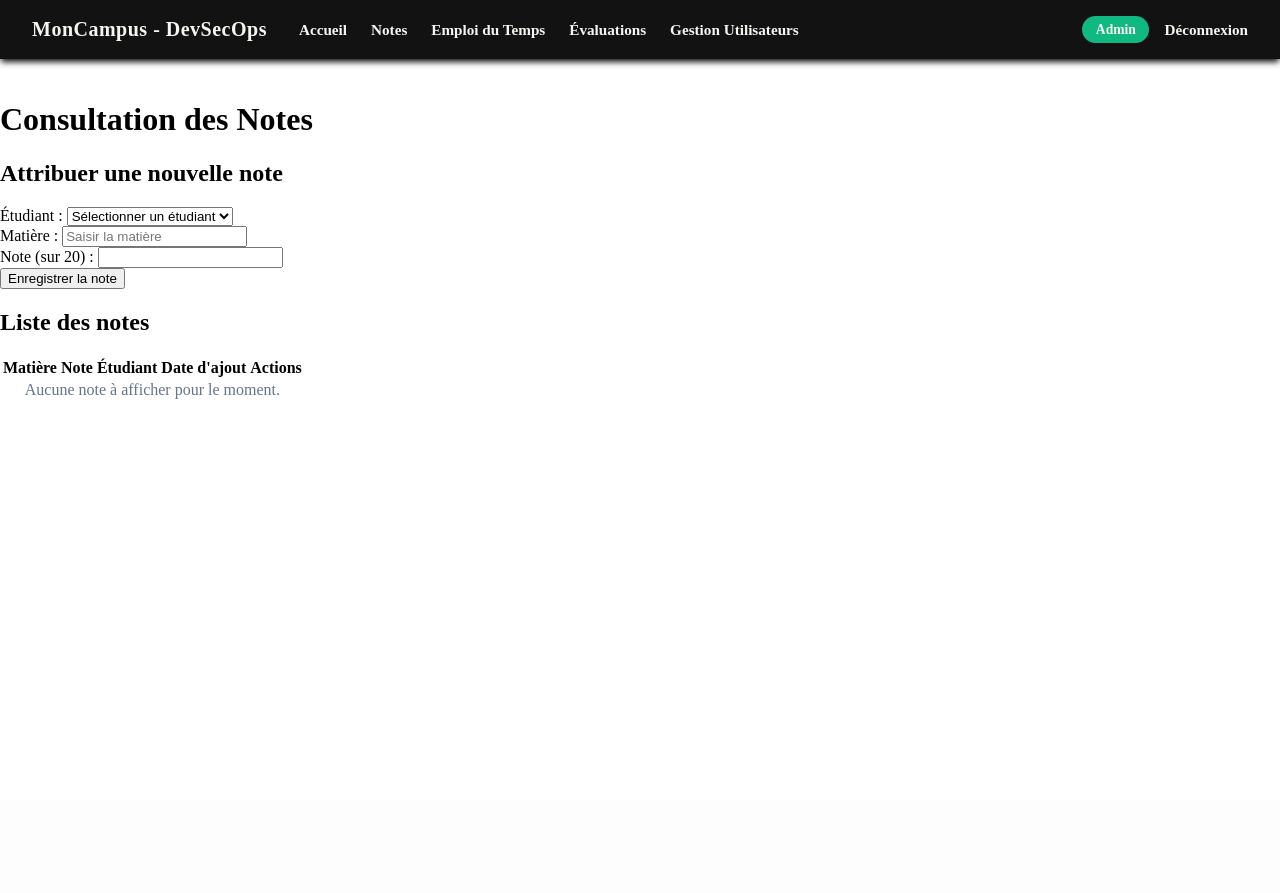
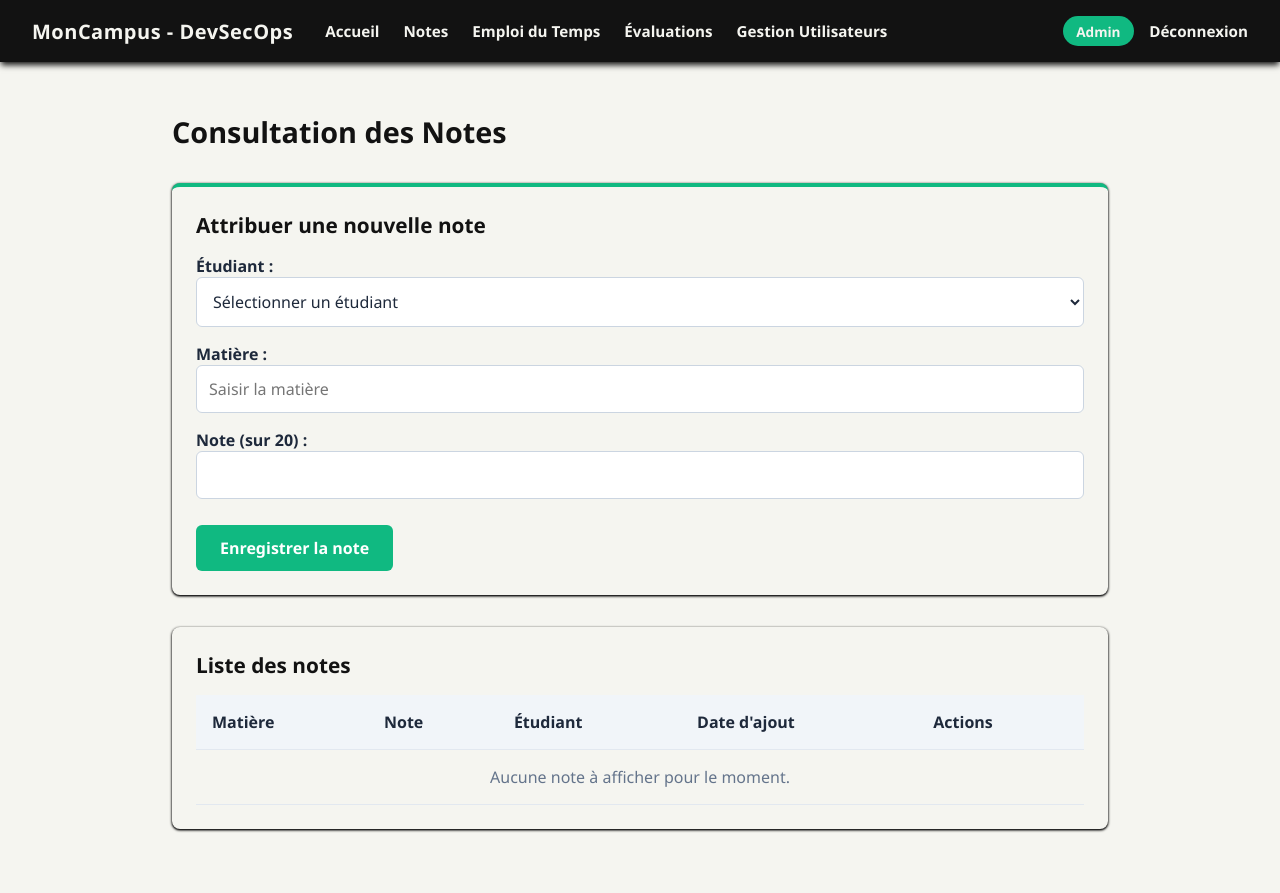
Before and after one commit to dbruere/DevSecOps, a Flask app: page /notes in a window 1280 px wide. Before the commit the page ends 399 px from the top, so only its background shows below. Run offline with Flask 3, Linux system fonts and the light colour scheme; the visitor is signed in with stand-in values (Sample User, id 1); data that the repository does not hold is empty; parts of the project's set-up code (start-up, migrations or seed data) failed here and were passed over.

Commit message:
fix: correction visuelle de la page Notes (CSS path + styles cohérents)

```diff
--- a/static/note.css
+++ b/static/note.css
@@ -1,64 +1,9 @@
-/* Reset global identique à ton exemple */
-* {
-    margin: 0;
-    padding: 0;
-    box-sizing: border-box;
-    font-family: 'Segoe UI', Tahoma, Geneva, Verdana, sans-serif;
-}
-
-body {
-    background-color: #f5f5f0; /* Le fond gris clair */
-    color: #121212;
-    display: flex;
-    flex-direction: column;
-    min-height: 100vh;
-}
-
-/* --- La barre supérieure (Header) --- */
-
-
-.logo {
-    font-size: 1.25rem;
-    font-weight: 600;
-    letter-spacing: 0.5px;
-}
-
-.role-badge {
-    background-color: #10b981; /* Bleu de notification */
-    padding: 0.35rem 0.85rem;
-    border-radius: 9999px;
-    font-size: 0.85rem;
-    font-weight: bold;
-}
-
-/* --- Conteneur Principal --- */
-.main-container {
-    padding: 2rem;
-    max-width: 1000px;
-    margin: 0 auto; /* Centre le contenu */
-    width: 100%;
-    flex-grow: 1;
-}
-
-.header-section {
-    margin-bottom: 2rem;
-}
-
-h1 { font-size: 1.8rem; color: #121212; }
-h2 { font-size: 1.3rem; margin-bottom: 1rem; color: #121212; }
-
-/* --- Cartes (Cards) pour détacher le contenu du fond gris --- */
-.card {
-    background-color: #f5f5f0;
-    border-radius: 8px;
-    padding: 1.5rem;
-    box-shadow: 0 1px 3px 0 #121212, 0 1px 2px 0 #121212;
-    margin-bottom: 2rem;
-}
+/* ===== Notes page specific styles ===== */
+/* Inherits base styles from accueil.css */
 
 /* --- Formulaire Professeur --- */
 .form-section {
-    border-top: 4px solid #10b981; /* Petite bande bleue en haut de la carte */
+    border-top: 4px solid #10b981;
 }
 
 .form-group {
@@ -69,26 +14,32 @@ h2 { font-size: 1.3rem; margin-bottom: 1rem; color: #121212; }
     display: block;
     font-weight: 600;
     margin-bottom: 0.5rem;
-    color: #121212;
+    color: #1e293b;
 }
 
-.form-group input {
+.form-group input,
+.form-group select {
     width: 100%;
     padding: 0.75rem;
-    border: 1px solid #f5f5f0;
+    border: 1px solid #cbd5e1;
     border-radius: 6px;
     font-size: 1rem;
     outline: none;
+    background-color: #fff;
+    color: #1e293b;
 }
 
-.form-group input:focus {
+.form-group input:focus,
+.form-group select:focus {
     border-color: #10b981;
-    box-shadow: 0 0 0 2px rgba(59, 130, 246, 0.2);
+    box-shadow: 0 0 0 2px rgba(16, 185, 129, 0.2);
 }
 
-button {
+/* --- Bouton principal --- */
+.card button[type="submit"],
+#form-note > button {
     background-color: #10b981;
-    color: #f5f5f0;
+    color: #fff;
     padding: 0.75rem 1.5rem;
     border: none;
     border-radius: 6px;
@@ -99,8 +50,9 @@ button {
     margin-top: 10px;
 }
 
-button:hover {
-    background-color: #10b981;
+.card button[type="submit"]:hover,
+#form-note > button:hover {
+    background-color: #059669;
 }
 
 /* --- Tableau des Notes --- */
@@ -112,26 +64,26 @@ table {
 th, td {
     padding: 1rem;
     text-align: left;
-    border-bottom: 1px solid #f5f5f0;
+    border-bottom: 1px solid #e2e8f0;
 }
 
 th {
-    background-color: #f5f5f0;
+    background-color: #f1f5f9;
     font-weight: 600;
-    color: #121212;
+    color: #1e293b;
 }
 
 tr:hover td {
-    background-color: #f5f5f0; /* Effet de survol sur les lignes du tableau */
+    background-color: #f8fafc;
 }
 
 /* --- Section Informations (Fichier texte) --- */
 pre {
-    background-color: #f5f5f0;
+    background-color: #f8fafc;
     padding: 1rem;
     border-radius: 6px;
-    border: 1px solid #f5f5f0;
-    color: #121212;
-    #f5f5f0-space: pre-wrap; /* Pour que le texte aille à la ligne correctement */
-    font-family: inherit; /* Utilise la police globale au lieu du style "code" */
+    border: 1px solid #e2e8f0;
+    color: #1e293b;
+    white-space: pre-wrap;
+    font-family: inherit;
 }
--- a/templates/note.html
+++ b/templates/note.html
@@ -4,7 +4,8 @@
     <meta charset="utf-8" />
     <title>Intranet — Notes</title>
     <meta name="viewport" content="width=device-width,initial-scale=1" />
-    <link rel="stylesheet" href="{{ url_for('static', filename='styles/note.css') }}">
+    <link rel="stylesheet" href="{{ url_for('static', filename='accueil.css') }}">
+    <link rel="stylesheet" href="{{ url_for('static', filename='note.css') }}">
 </head>
 <body>
     {% include 'navbar.html' %}
```
